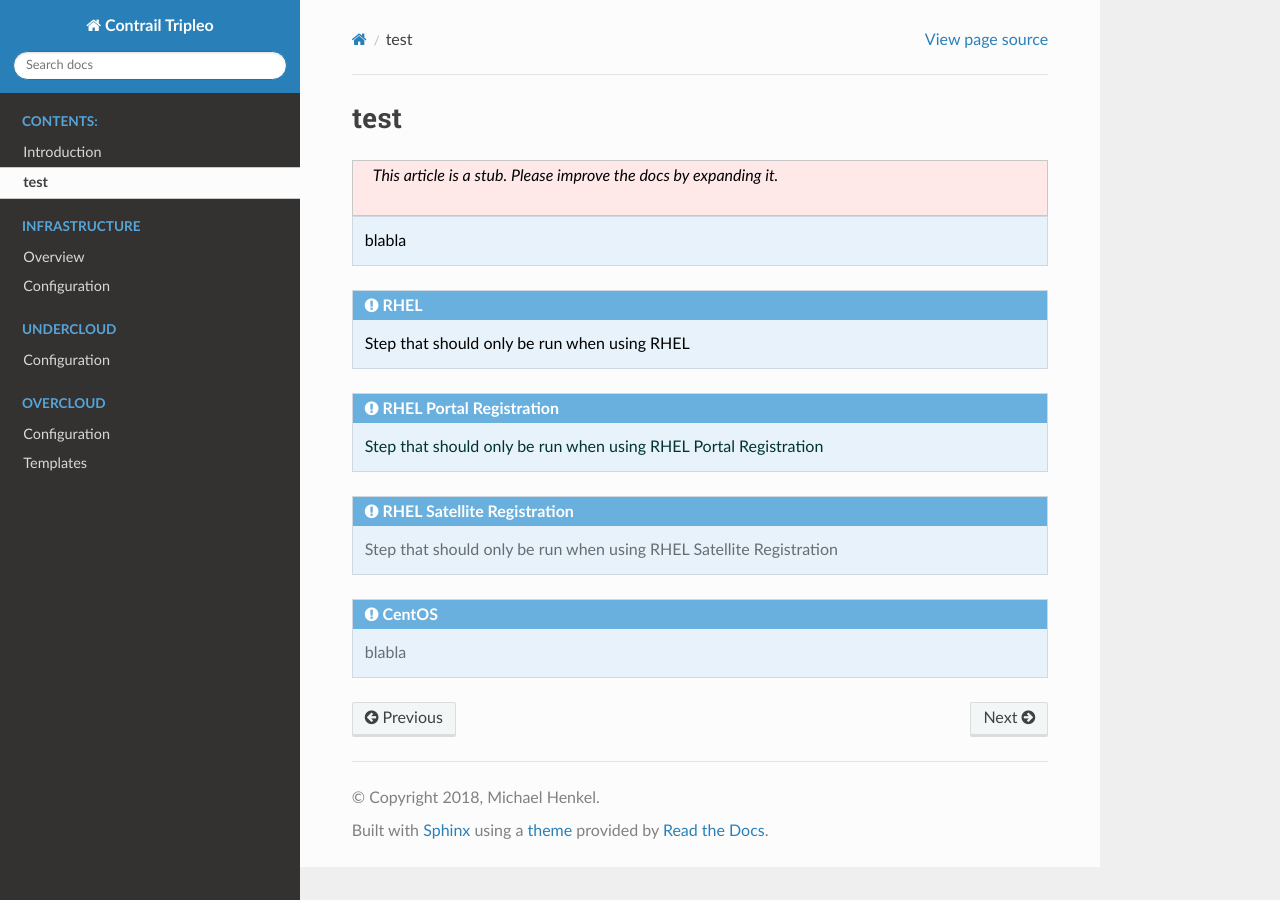
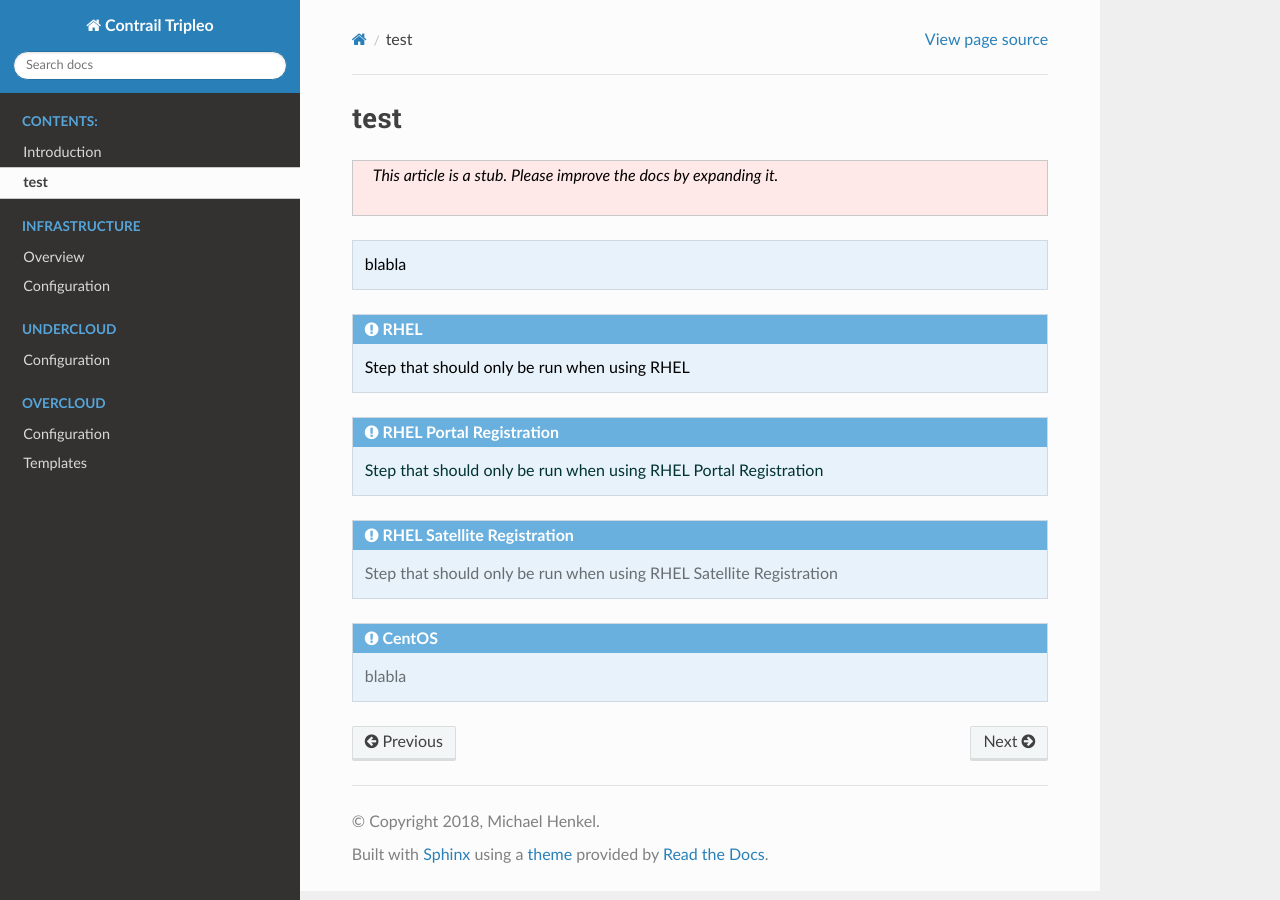
Before and after one commit to michaelhenkel/contrail-tripleo-docu, a Sphinx documentation site: the page built from docs/test.rst, in a window 1280 px wide. Built offline with Sphinx 7.4.7 and the Read the Docs theme 2.0.0, drawn with Linux system fonts in a browser that asks for light colours.

Commit message:
added readthedocs structure

```diff
--- a/docs/_static/css/hatnotes.css
+++ b/docs/_static/css/hatnotes.css
@@ -1,5 +1,11 @@
 .hatnote
 {
+    font-size: 100%; /* match code size */
+    background: rgb(240, 240, 240);
+    color: rgba(0, 0, 0, 0.55);
+    border: 1px solid rgba(0, 0, 0, 0.1);
+    padding: 0.5em 1em 0.75em 1em;
+    margin-bottom: 24px;
     border-color: #c8c8c8 ;
     border-style: solid ;
     border-width: 1px ;
```
Also changed, not shown: 13 other files.
